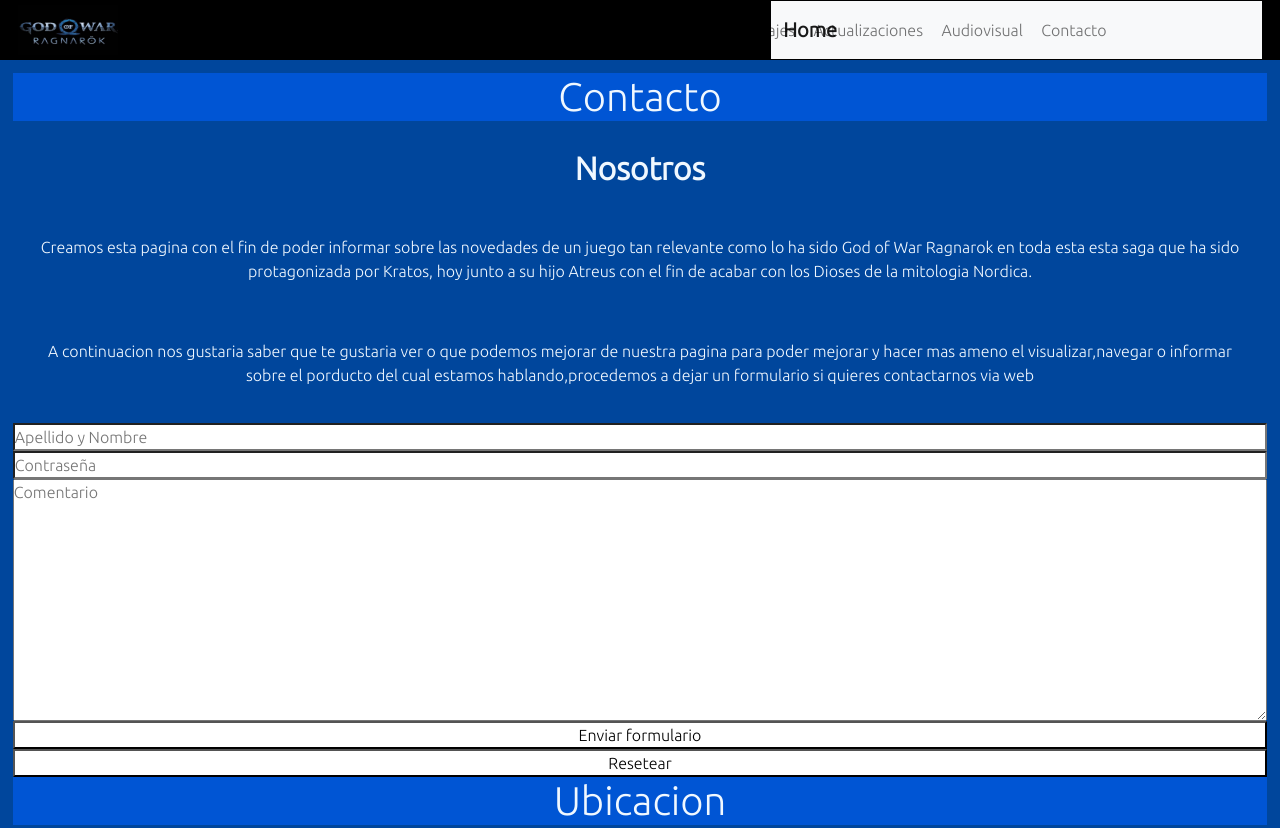
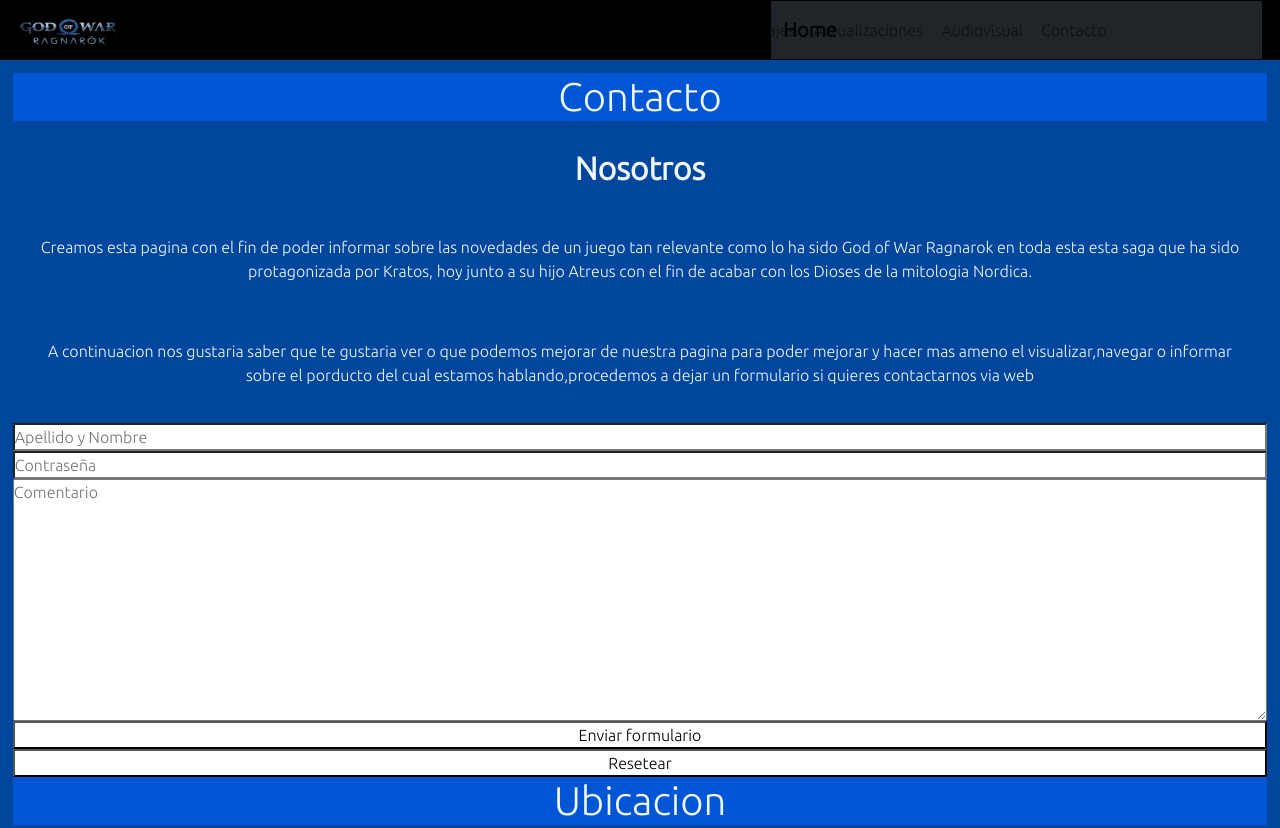
Before and after one commit to jonito477/preentrega2-torresjonatan, a plain HTML site: page paginas/contacto.html in a window 1280 px wide. Shown: the top 828 px of the page. Drawn offline with Linux system fonts and the light colour scheme.

Commit message:
agrego color a navbar de contacto

```diff
--- a/paginas/contacto.html
+++ b/paginas/contacto.html
@@ -14,7 +14,7 @@
     <body>
         <header id="header">
             <img src="../imagenes/logo god of war pagina.jpg" height="50px" width="100px" alt="logo" class="logo">
-            <nav class="navbar navbar-expand-md bg-light">
+            <nav class="navbar navbar-expand-md bg-dark">
                 <div class="container-fluid">
                   <a class="navbar-brand" href="../index.html">Home</a>
                   <button class="navbar-toggler" type="button" data-bs-toggle="collapse" data-bs-target="#navbarNav" aria-controls="navbarNav" aria-expanded="false" aria-label="Toggle navigation">
```
